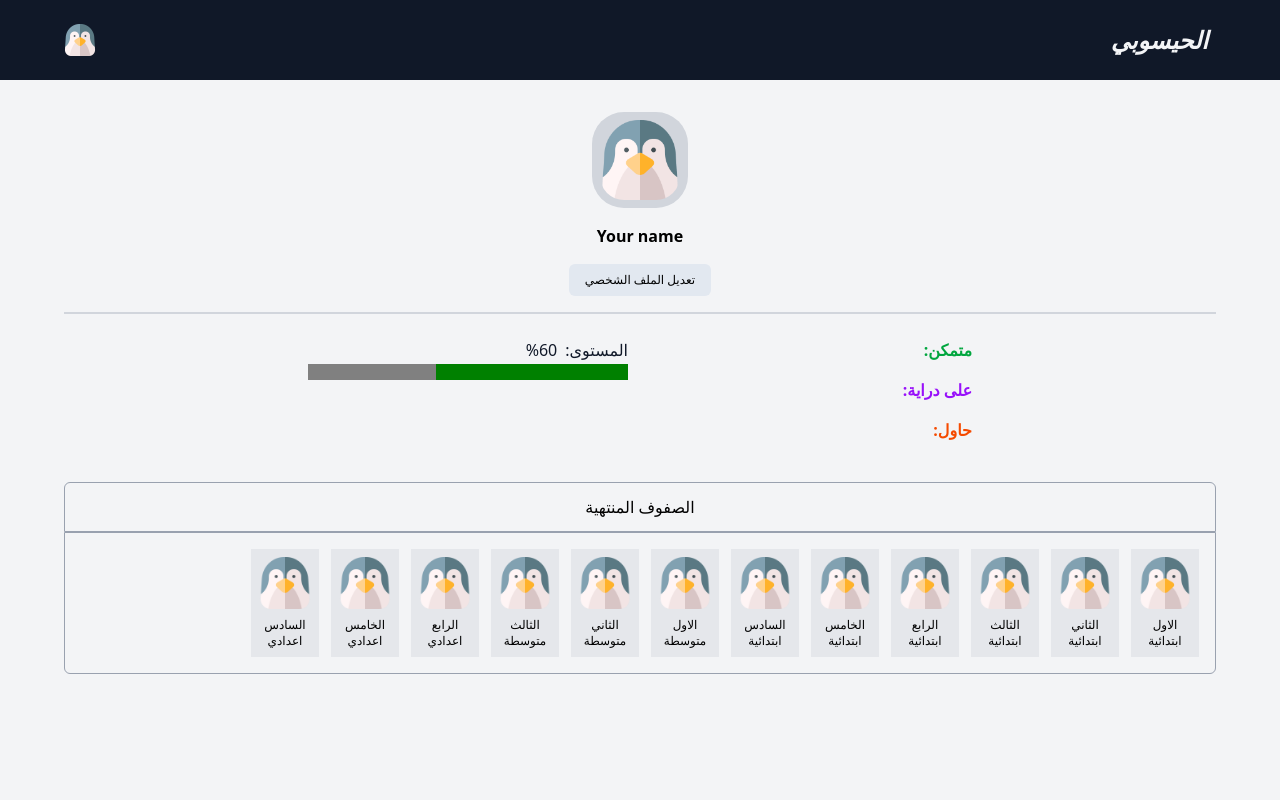
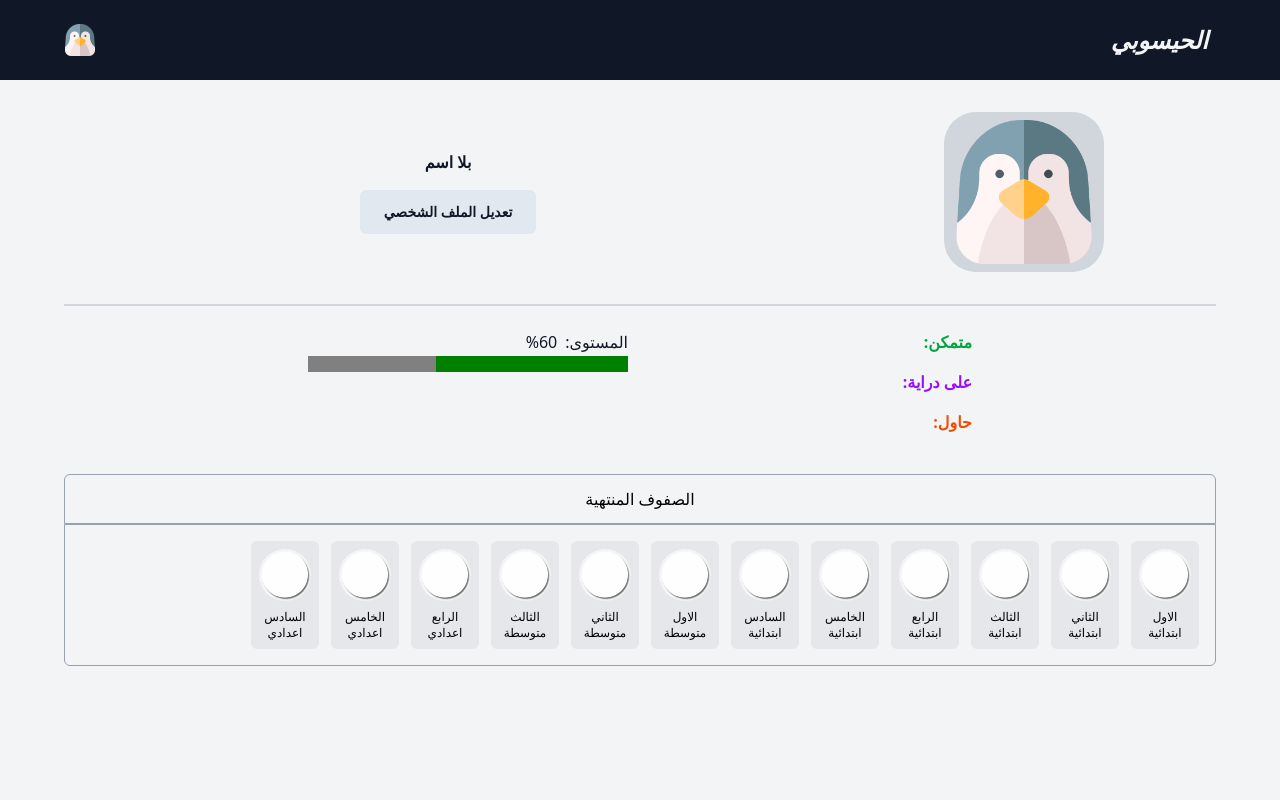
Before and after one commit to heydar-abbas/hisouby, a Vue app: page /profile in a window 1280 px wide. Shown: the top 800 px of the page. Built offline with nearby package versions, Linux system fonts and the light colour scheme; no server answers; the database is empty; sample sign-in values are in the browser's storage.

Commit message:
Update profile 3

```diff
--- a/src/components/UI/ClassList.vue
+++ b/src/components/UI/ClassList.vue
@@ -1,14 +1,18 @@
 <script setup lang="ts">
 defineProps<{
   title: string;
-  badgeImage: string;
+  badgeImage?: string;
 }>();
 </script>
 
 <template>
-  <li class="basis-17 p-2 text-xs bg-gray-200">
+  <li class="basis-17 p-2 text-xs bg-gray-200 rounded-md">
     <figure>
-      <img :src="badgeImage" alt="class badge" class="mb-2" />
+      <img
+        :src="badgeImage || '/blank-img.webp'"
+        alt="class badge"
+        class="mb-2 w-full rounded-full"
+      />
       <figcaption class="text-center">{{ title }}</figcaption>
     </figure>
   </li>
--- a/src/components/UI/EditProfileBtn.vue
+++ b/src/components/UI/EditProfileBtn.vue
@@ -3,12 +3,10 @@ import { RouterLink } from "vue-router";
 </script>
 
 <template>
-  <div class="flex justify-center">
-    <RouterLink
-      to="/profile/edit"
-      class="bg-slate-200 rounded-md py-2 px-4 text-xs"
-    >
-      تعديل الملف الشخصي
-    </RouterLink>
-  </div>
+  <RouterLink
+    to="/profile/edit"
+    class="bg-slate-200 text-gray-900 font-semibold text-center text-sm py-3 px-6 rounded-md"
+  >
+    تعديل الملف الشخصي
+  </RouterLink>
 </template>
--- a/src/components/UI/ProfileAvatar.vue
+++ b/src/components/UI/ProfileAvatar.vue
@@ -5,9 +5,9 @@ defineProps<{
 </script>
 
 <template>
-  <div class="flex justify-center py-4 ">
+  <div class="flex flex-1/3 justify-center py-4 ">
   <img
-    class="rounded-4xl p-2 w-24 bg-gray-300"
+    class="rounded-4xl p-2 w-24 lg:w-40 bg-gray-300"
     :src="avatarSrc || '/no-image.png'"
     alt="User Avatar"
   />
--- a/src/components/global/UserInfo.vue
+++ b/src/components/global/UserInfo.vue
@@ -8,13 +8,15 @@ defineProps<{
 </script>
 
 <template>
-  <div class="border-b-gray-300 border-b-2 py-4">
+  <div class="border-b-gray-300 border-b-2 py-4 lg:flex lg:justify-evenly">
     <ProfileAvatar :avatarSrc="userInfo?.avatar" />
 
-    <h2 class="text-center font-semibold mb-4">
-      {{ userInfo?.name || "Your name" }}
-    </h2>
+    <div class="flex-2/3 flex flex-col items-center justify-center">
+      <h2 class="text-center text-gray-900 font-semibold mb-4">
+        {{ userInfo?.name || "بلا اسم" }}
+      </h2>
 
-    <EditProfileBtn />
+      <EditProfileBtn />
+    </div>
   </div>
 </template>
--- a/src/views/profile/ProfileView.vue
+++ b/src/views/profile/ProfileView.vue
@@ -51,18 +51,18 @@ const { userInfo, successMsg } = storeToRefs(userStore);
 
         <!-- Grads -->
         <GradsCard>
-          <ClassList badgeImage="/no-image.png" title="الاول ابتدائية" />
-          <ClassList badgeImage="/no-image.png" title="الثاني ابتدائية" />
-          <ClassList badgeImage="/no-image.png" title="الثالث ابتدائية" />
-          <ClassList badgeImage="/no-image.png" title="الرابع ابتدائية" />
-          <ClassList badgeImage="/no-image.png" title="الخامس ابتدائية" />
-          <ClassList badgeImage="/no-image.png" title="السادس ابتدائية" />
-          <ClassList badgeImage="/no-image.png" title="الاول متوسطة" />
-          <ClassList badgeImage="/no-image.png" title="الثاني متوسطة" />
-          <ClassList badgeImage="/no-image.png" title="الثالث متوسطة" />
-          <ClassList badgeImage="/no-image.png" title="الرابع اعدادي" />
-          <ClassList badgeImage="/no-image.png" title="الخامس اعدادي" />
-          <ClassList badgeImage="/no-image.png" title="السادس اعدادي" />
+          <ClassList badgeImage="" title="الاول ابتدائية" />
+          <ClassList badgeImage="" title="الثاني ابتدائية" />
+          <ClassList badgeImage="" title="الثالث ابتدائية" />
+          <ClassList badgeImage="" title="الرابع ابتدائية" />
+          <ClassList badgeImage="" title="الخامس ابتدائية" />
+          <ClassList badgeImage="" title="السادس ابتدائية" />
+          <ClassList badgeImage="" title="الاول متوسطة" />
+          <ClassList badgeImage="" title="الثاني متوسطة" />
+          <ClassList badgeImage="" title="الثالث متوسطة" />
+          <ClassList badgeImage="" title="الرابع اعدادي" />
+          <ClassList badgeImage="" title="الخامس اعدادي" />
+          <ClassList badgeImage="" title="السادس اعدادي" />
         </GradsCard>
       </div>
     </div>
```
Also changed, not shown: public/blank-img.webp (added).
